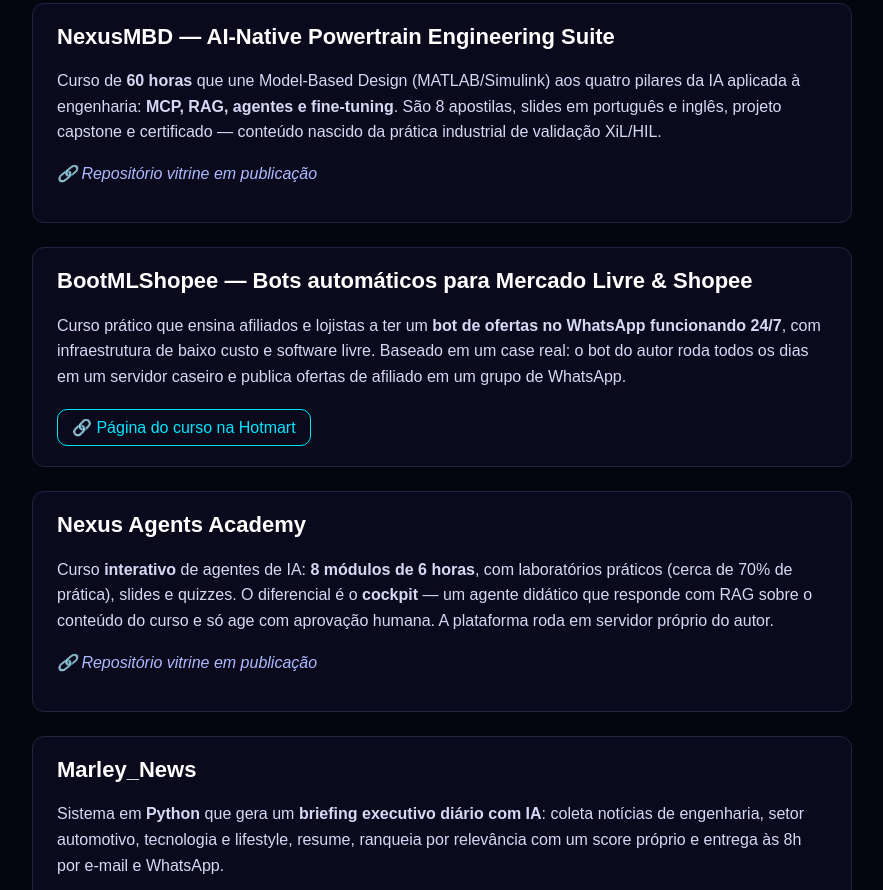
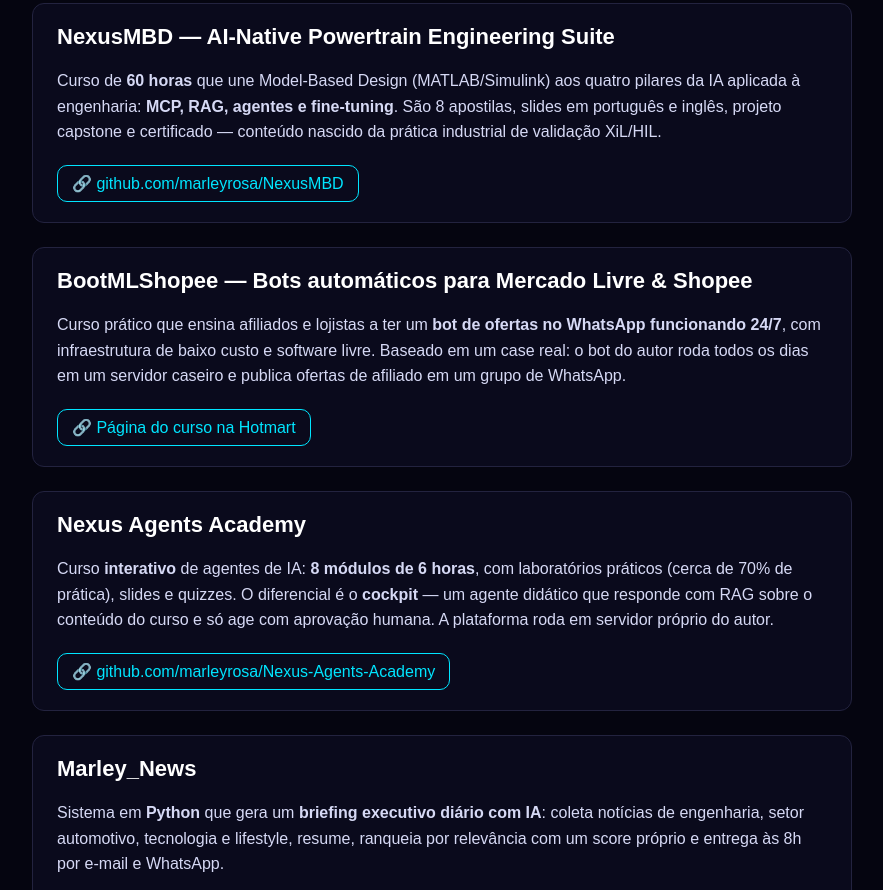
Before and after one commit to marleyrosa/marleyrosa.github.io, a plain HTML site: page portfolio.html in a window 1280 px wide. Shown: the part 294-1184 px from the top of the page, without its empty margins (198-1081 px from the left). Drawn offline with Linux system fonts and the light colour scheme.

Commit message:
docs: links reais do NexusMBD e da Nexus Agents Academy no portfólio

```diff
--- a/portfolio.html
+++ b/portfolio.html
@@ -31,7 +31,7 @@
   <section>
     <h2>NexusMBD — AI-Native Powertrain Engineering Suite</h2>
     <p>Curso de <strong>60 horas</strong> que une Model-Based Design (MATLAB/Simulink) aos quatro pilares da IA aplicada à engenharia: <strong>MCP, RAG, agentes e fine-tuning</strong>. São 8 apostilas, slides em português e inglês, projeto capstone e certificado — conteúdo nascido da prática industrial de validação XiL/HIL.</p>
-    <p class="repo">🔗 Repositório vitrine em publicação</p>
+    <a class="btn" href="https://github.com/marleyrosa/NexusMBD">🔗 github.com/marleyrosa/NexusMBD</a>
   </section>
 
   <section>
@@ -43,7 +43,7 @@
   <section>
     <h2>Nexus Agents Academy</h2>
     <p>Curso <strong>interativo</strong> de agentes de IA: <strong>8 módulos de 6 horas</strong>, com laboratórios práticos (cerca de 70% de prática), slides e quizzes. O diferencial é o <strong>cockpit</strong> — um agente didático que responde com RAG sobre o conteúdo do curso e só age com aprovação humana. A plataforma roda em servidor próprio do autor.</p>
-    <p class="repo">🔗 Repositório vitrine em publicação</p>
+    <a class="btn" href="https://github.com/marleyrosa/Nexus-Agents-Academy">🔗 github.com/marleyrosa/Nexus-Agents-Academy</a>
   </section>
 
   <section>
```
